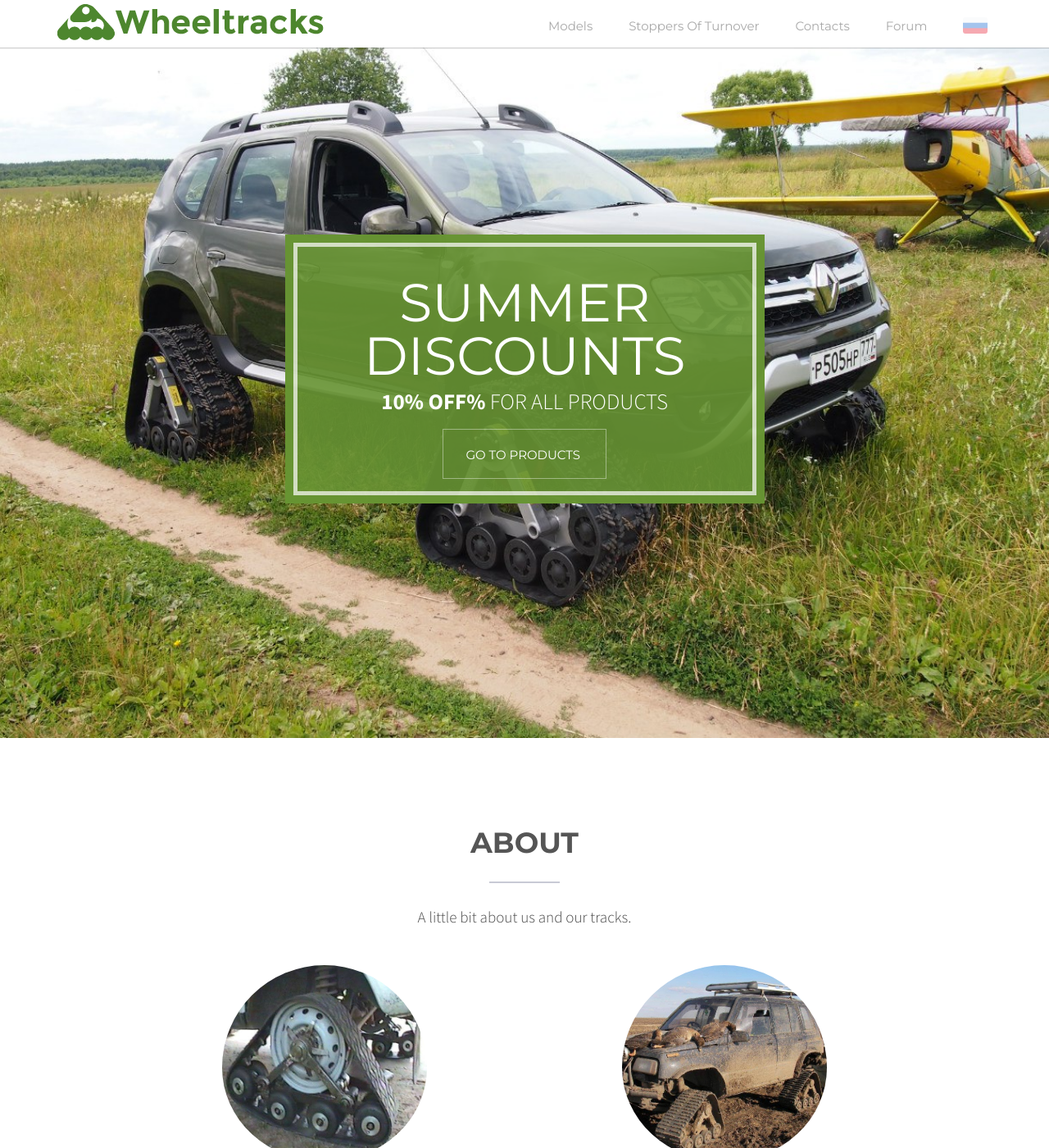
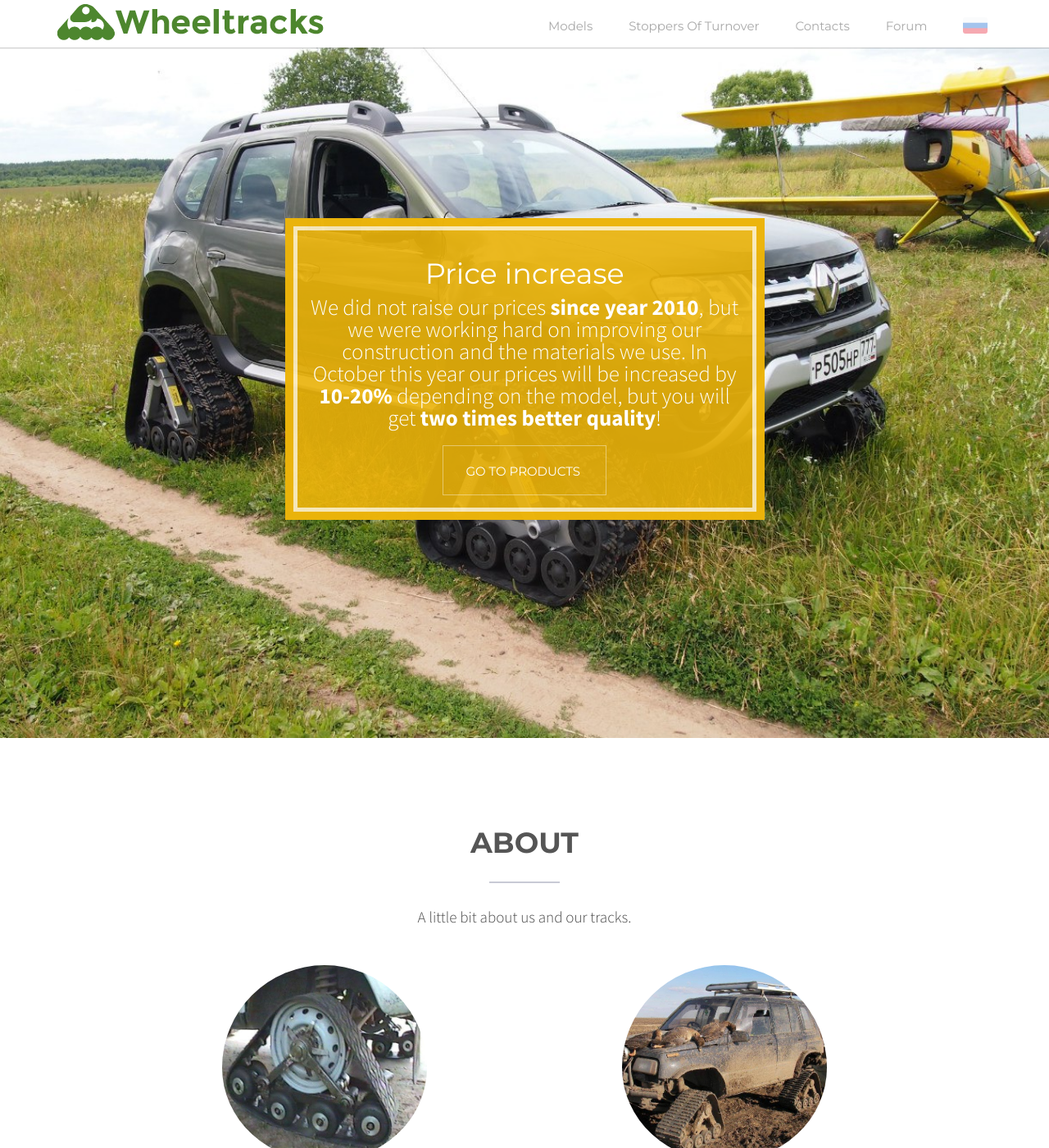
Before and after one commit to wheeltracks/wheeltracks-net, a Jekyll site: the page built from _posts/en/2015-10-23-index.md, in a window 1280 px wide and 1400 px high. Shown: the whole window at 82% size. Built offline with Jekyll 4.4.1, drawn with Linux system fonts in a browser that asks for light colours.

Commit message:
Price increase announcement
Signed-off-by: Viacheslav Boiko <v.e.boyko@gmail.com>

```diff
--- a/_includes/discounts.html
+++ b/_includes/discounts.html
@@ -1,7 +1,7 @@
 <div class="verticalize__box container">
   <div class="discounts row">
     <div class="discounts-box col-lg-6 col-lg-offset-3 col-md-push-0 col-md-3">
-      <h2>{{page.discounts.title}}</h2>
+      <h3>{{page.discounts.title}}</h3>
       <h4>{{page.discounts.subtitle}}</h4>
       <a href="{{page.discounts.link}}" class="btn1 btn--white big findout-more">{{ page.discounts.linktext }}<span class="icon-right-arrow"></span></a>
     </div>
--- a/_posts/en/2015-10-23-index.md
+++ b/_posts/en/2015-10-23-index.md
@@ -11,9 +11,10 @@ description: >
 link: FINDOUT MORE
 slug: ""
 discounts:
-  title: SUMMER DISCOUNTS
+  title: Price increase
   subtitle: >
-    <strong>10% OFF%</strong> FOR ALL PRODUCTS
+    We did not raise our prices <strong>since year 2010</strong>, but we were working hard on improving
+    our construction and the materials we use. In October this year our prices will be increased by <strong>10-20%</strong> depending on the model, but you will get <strong>two times better quality</strong>!
   linktext: GO TO PRODUCTS
   link: /en/models
 sections:
--- a/assets/css/discounts.css
+++ b/assets/css/discounts.css
@@ -33,8 +33,8 @@ header .bars {
 }
 
 #subheader .discounts .discounts-box{
-    background-color: rgba(104, 148, 51, 0.9);
-    border: 10px solid rgba(104, 148, 51, 0.9);
+    background-color: rgba(236, 180, 10, 0.9);
+    border: 10px solid rgba(236, 180, 10, 0.9);
     box-shadow: 0 0 0 5px rgba(255, 255, 255, 0.7) inset;
     padding: 20px;
 }
```
Also changed, not shown: _posts/ru/2015-10-23-index.md (+2 -2 lines).
